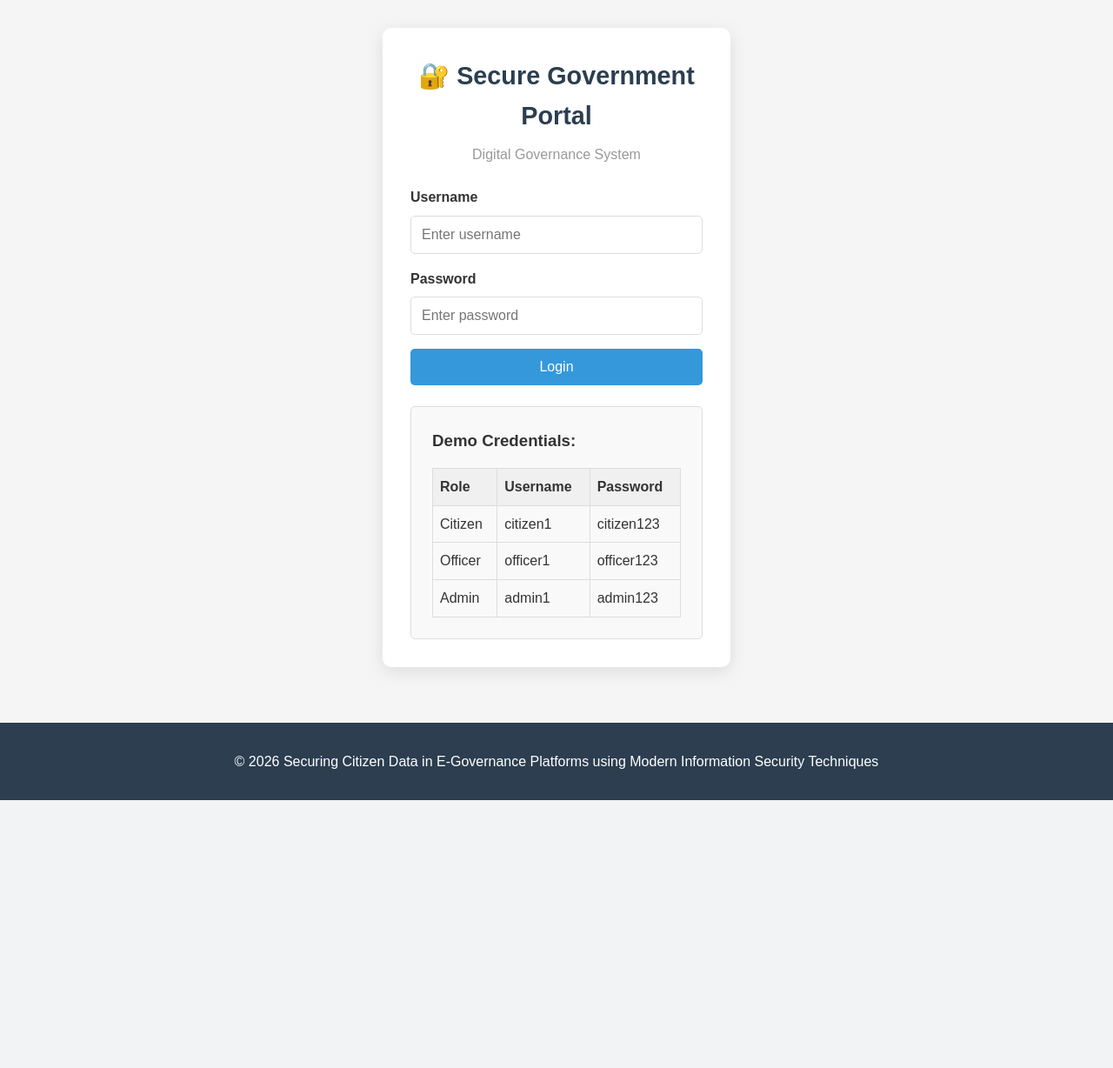
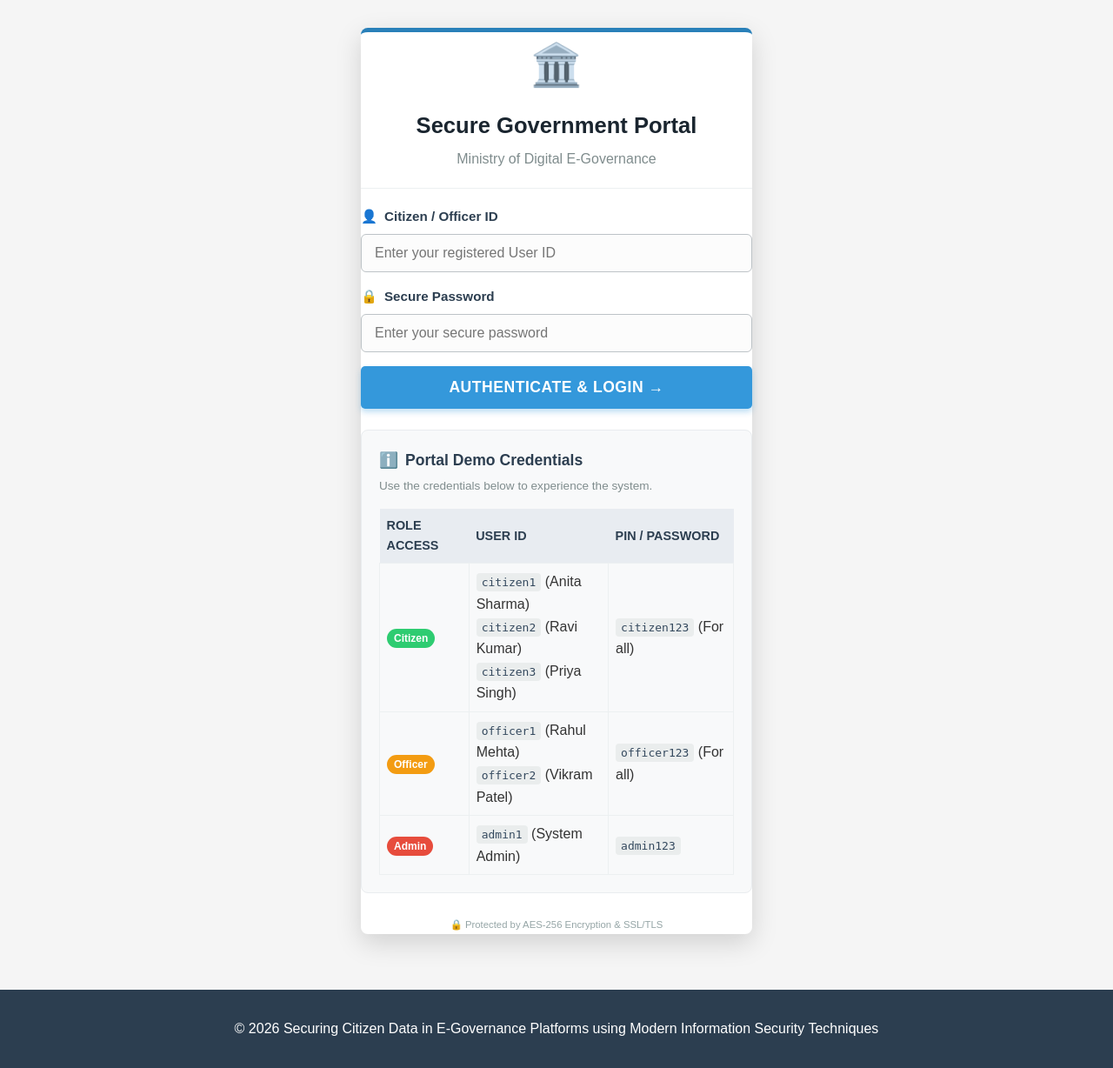
Before and after one commit to ariesnathya2005/secure-e-governance-system, a Flask app: page /login in a window 1280 px wide. Shown: the part 70-1298 px from the top of the page at 87% size. Before the commit the page ends 990 px from the top, so only its background shows below. Run offline with Flask 3, Linux system fonts and the light colour scheme.

Commit message:
feat: integrate mongodb atlas, update modern login ui and security flow

```diff
--- a/app/__init__.py
+++ b/app/__init__.py
@@ -1,7 +1,11 @@
 from flask import Flask
 from flask_sqlalchemy import SQLAlchemy
 import os
+from dotenv import load_dotenv
 from app.storage import init_mongo
+
+# Load environment variables from .env file
+load_dotenv()
 
 db = SQLAlchemy()
 
--- a/app/routes/auth_routes.py
+++ b/app/routes/auth_routes.py
@@ -22,6 +22,24 @@ SAMPLE_USERS = [
         'address': '12 Civil Lines, Jaipur'
     },
     {
+        'username': 'citizen2',
+        'password': 'citizen123',
+        'email': 'citizen2@example.com',
+        'role': 'citizen',
+        'full_name': 'Ravi Kumar',
+        'aadhaar_id': '223456789012',
+        'address': '45 MG Road, Mumbai'
+    },
+    {
+        'username': 'citizen3',
+        'password': 'citizen123',
+        'email': 'citizen3@example.com',
+        'role': 'citizen',
+        'full_name': 'Priya Singh',
+        'aadhaar_id': '323456789012',
+        'address': '18 Park Street, Bangalore'
+    },
+    {
         'username': 'officer1',
         'password': 'officer123',
         'email': 'officer@example.com',
@@ -29,6 +47,15 @@ SAMPLE_USERS = [
         'full_name': 'Rahul Mehta',
         'aadhaar_id': '234567890123',
         'address': 'District Office, Jaipur'
+    },
+    {
+        'username': 'officer2',
+        'password': 'officer123',
+        'email': 'officer2@example.com',
+        'role': 'officer',
+        'full_name': 'Vikram Patel',
+        'aadhaar_id': '834567890123',
+        'address': 'Public Grievance Dept, Delhi'
     },
     {
         'username': 'admin1',
@@ -81,7 +108,13 @@ def login():
                 sync_audit_log(log)
 
                 flash(f'Welcome {username}!', 'success')
-                return redirect(url_for('dashboard.dashboard'))
+
+                if user.role == 'admin':
+                    return redirect(url_for('admin.admin_dashboard'))
+                elif user.role == 'officer':
+                    return redirect(url_for('admin.admin_panel'))
+                else:
+                    return redirect(url_for('dashboard.dashboard'))
             else:
                 flash('Invalid username or password', 'error')
                 log = AuditLog(action='LOGIN_FAILED',
--- a/requirements.txt
+++ b/requirements.txt
@@ -4,3 +4,4 @@ SQLAlchemy==2.0.36
 cryptography==44.0.0
 bcrypt==4.2.1
 pymongo==4.10.1
+python-dotenv==1.0.1
--- a/static/css/style.css
+++ b/static/css/style.css
@@ -53,32 +53,6 @@ body {
     justify-content: center;
     align-items: center;
     min-height: 80vh;
-}
-
-.auth-box {
-    background: white;
-    padding: 2rem;
-    border-radius: 10px;
-    box-shadow: 0 5px 20px rgba(0,0,0,0.1);
-    max-width: 400px;
-    width: 100%;
-}
-
-.auth-box h1 {
-    font-size: 1.8rem;
-    margin-bottom: 0.5rem;
-    text-align: center;
-    color: #2c3e50;
-}
-
-.subtitle {
-    text-align: center;
-    color: #999;
-    margin-bottom: 1.5rem;
-}
-
-.login-form {
-    margin-bottom: 1.5rem;
 }
 
 .form-group {
@@ -437,3 +411,138 @@ body {
         align-items: flex-start;
     }
 }
+
+/* Modern Login Page Styles */
+.login-card {
+    max-width: 450px;
+    border-top: 5px solid #2980b9;
+    border-radius: 8px;
+    box-shadow: 0 10px 30px rgba(0,0,0,0.15);
+    background: #ffffff;
+}
+
+.login-header {
+    text-align: center;
+    margin-bottom: 20px;
+}
+
+.emblem-placeholder {
+    font-size: 3rem;
+    margin-bottom: 10px;
+}
+
+.login-header h1 {
+    font-size: 1.6rem;
+    color: #1a252f;
+    margin-bottom: 5px;
+}
+
+.text-muted {
+    color: #7f8c8d;
+}
+
+.separator {
+    height: 1px;
+    background: #ecf0f1;
+    margin: 20px 0;
+}
+
+.custom-input label {
+    color: #2c3e50;
+    font-size: 0.95rem;
+    display: flex;
+    align-items: center;
+    gap: 8px;
+}
+
+.custom-input input {
+    padding: 12px 15px;
+    border: 1.5px solid #bdc3c7;
+    border-radius: 6px;
+    transition: border-color 0.3s, box-shadow 0.3s;
+    background-color: #fcfcfc;
+}
+
+.custom-input input:focus {
+    border-color: #3498db;
+    box-shadow: 0 0 0 3px rgba(52, 152, 219, 0.2);
+    outline: none;
+    background-color: #fff;
+}
+
+.btn-lg {
+    padding: 14px 20px;
+    font-size: 1.1rem;
+    font-weight: bold;
+    text-transform: uppercase;
+    letter-spacing: 0.5px;
+    box-shadow: 0 4px 6px rgba(52, 152, 219, 0.3);
+    transition: all 0.3s ease;
+}
+
+.btn-lg:hover {
+    transform: translateY(-2px);
+    box-shadow: 0 6px 12px rgba(52, 152, 219, 0.4);
+}
+
+.modern-info-box {
+    background: #f8f9fa;
+    border: 1px solid #e9ecef;
+    border-radius: 8px;
+    padding: 20px;
+}
+
+.modern-info-box h3 {
+    display: flex;
+    align-items: center;
+    gap: 8px;
+    font-size: 1.1rem;
+    color: #2c3e50;
+    margin-bottom: 5px;
+}
+
+.text-small {
+    font-size: 0.85rem;
+    margin-bottom: 15px;
+    display: block;
+}
+
+.table-striped th {
+    background-color: #e8ecf1;
+    color: #2c3e50;
+    font-size: 0.9rem;
+    text-transform: uppercase;
+    border: none;
+}
+
+.table-striped td {
+    vertical-align: middle;
+    border-color: #ecf0f1;
+}
+
+.badge {
+    padding: 4px 8px;
+    border-radius: 12px;
+    font-size: 0.75rem;
+    font-weight: bold;
+    color: white;
+}
+
+.badge-citizen { background-color: #2ecc71; }
+.badge-officer { background-color: #f39c12; }
+.badge-admin   { background-color: #e74c3c; }
+
+code {
+    background: #eaeded;
+    padding: 3px 6px;
+    border-radius: 4px;
+    font-family: monospace;
+    color: #34495e;
+}
+
+.secure-footer {
+    text-align: center;
+    margin-top: 25px;
+    color: #95a5a6;
+    font-size: 0.85rem;
+}
--- a/templates/login.html
+++ b/templates/login.html
@@ -2,48 +2,70 @@
 
 {% block content %}
 <div class="auth-container">
-    <div class="auth-box">
-        <h1>🔐 Secure Government Portal</h1>
-        <p class="subtitle">Digital Governance System</p>
+    <div class="login-card">
+        <div class="login-header">
+            <div class="emblem-placeholder">🏛️</div>
+            <h1>Secure Government Portal</h1>
+            <p class="subtitle text-muted">Ministry of Digital E-Governance</p>
+        </div>
+
+        <div class="separator"></div>
 
         <form method="POST" action="{{ url_for('auth.login') }}" class="login-form">
-            <div class="form-group">
-                <label for="username">Username</label>
-                <input type="text" id="username" name="username" placeholder="Enter username" required>
+            <div class="form-group custom-input">
+                <label for="username">
+                    <span class="icon">👤</span> Citizen / Officer ID
+                </label>
+                <input type="text" id="username" name="username" placeholder="Enter your registered User ID" required>
             </div>
 
-            <div class="form-group">
-                <label for="password">Password</label>
-                <input type="password" id="password" name="password" placeholder="Enter password" required>
+            <div class="form-group custom-input">
+                <label for="password">
+                    <span class="icon">🔒</span> Secure Password
+                </label>
+                <input type="password" id="password" name="password" placeholder="Enter your secure password" required>
             </div>
 
-            <button type="submit" class="btn btn-primary btn-block">Login</button>
+            <button type="submit" class="btn btn-primary btn-block btn-lg">
+                Authenticate & Login →
+            </button>
         </form>
 
-        <div class="info-box">
-            <h3>Demo Credentials:</h3>
-            <table class="credentials-table">
+        <div class="info-box modern-info-box">
+            <h3><span class="icon">ℹ️</span> Portal Demo Credentials</h3>
+            <p class="text-small text-muted">Use the credentials below to experience the system.</p>
+            <table class="credentials-table table-striped">
+                <thead>
                     <tr>
-                    <th>Role</th>
-                    <th>Username</th>
-                    <th>Password</th>
+                        <th>Role Access</th>
+                        <th>User ID</th>
+                        <th>PIN / Password</th>
+                    </tr>
+                </thead>
+                <tbody>
+                    <tr>
+                        <td><span class="badge badge-citizen">Citizen</span></td>
+                        <td><code>citizen1</code> (Anita Sharma)<br>
+                        <code>citizen2</code> (Ravi Kumar)<br>
+                        <code>citizen3</code> (Priya Singh)</td>
+                        <td><code>citizen123</code> (For all)</td>
                     </tr>
                     <tr>
-                    <td>Citizen</td>
-                    <td>citizen1</td>
-                    <td>citizen123</td>
+                        <td><span class="badge badge-officer">Officer</span></td>
+                        <td><code>officer1</code> (Rahul Mehta)<br>
+                        <code>officer2</code> (Vikram Patel)</td>
+                        <td><code>officer123</code> (For all)</td>
                     </tr>
                     <tr>
-                    <td>Officer</td>
-                    <td>officer1</td>
-                    <td>officer123</td>
+                        <td><span class="badge badge-admin">Admin</span></td>
+                        <td><code>admin1</code> (System Admin)</td>
+                        <td><code>admin123</code></td>
                     </tr>
-                <tr>
-                    <td>Admin</td>
-                    <td>admin1</td>
-                    <td>admin123</td>
-                </tr>
+                </tbody>
             </table>
+        </div>
+        <div class="secure-footer">
+            <small>🔒 Protected by AES-256 Encryption & SSL/TLS</small>
         </div>
     </div>
 </div>
```
Also changed, not shown: WORKING_PROCESS.md (added, +229 -0 lines), README.md. Lines whose indentation alone changed are shown as unchanged.
